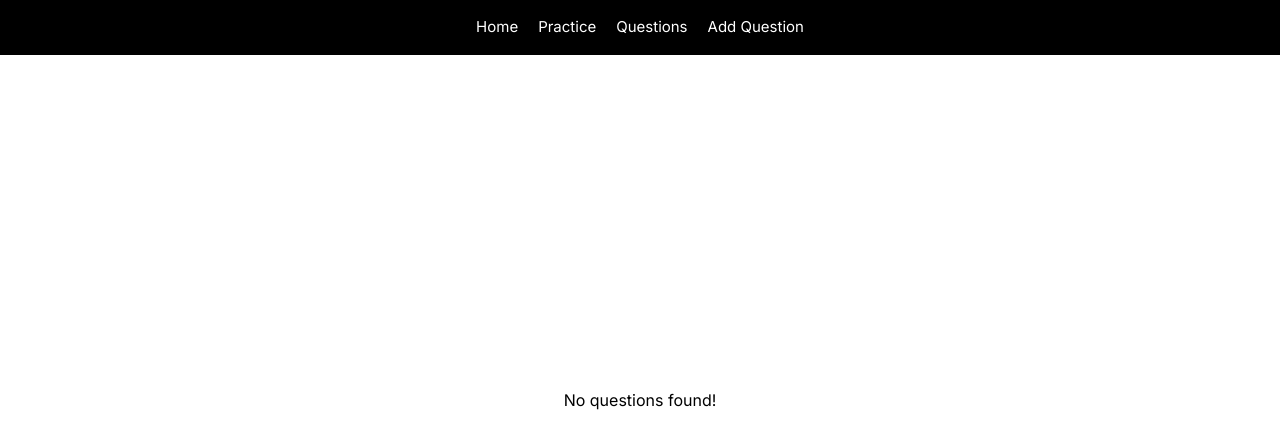
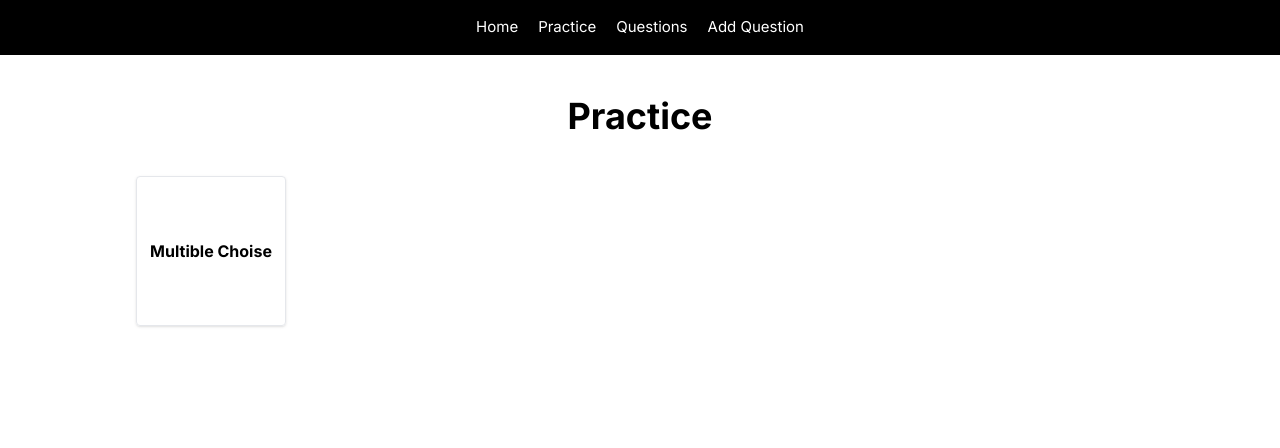
Before and after one commit to DebuggedMoon/comptia-study, a Next.js app: page /practice in a window 1280 px wide. Shown: the top 448 px of the page. Built offline with nearby package versions, Linux system fonts and the light colour scheme; no server answers; the database is empty.

Commit message:
Replace old practice page with page for choosing practice modes

```diff
--- a/src/app/practice/page.tsx
+++ b/src/app/practice/page.tsx
@@ -1,25 +1,34 @@
-import MultibleChoiseAnswerButton from "@/components/MultibleChoiseAnswerButton";
-import getMultibleChoiseQuestion from "@/services/getMultibleChoiseQuestion";
-import shuffleArrayInPlace from "@/utils/shuffleArray";
+import Link from "next/link";
+import { title } from "process";
 
-export default async function Pratice() {
+const PRACTICE_MODES = [
+	{
+		title: "Multible Choise",
+		href: "multiblechoise"
+	}
+];
 
-	const question = await getMultibleChoiseQuestion();
-
-	if (question === null) {
-		return (
-			<main className="flex flex-col items-center justify-center min-h-screen p-24">
-				No questions found!
-			</main>
-		)
-	}
-
-	shuffleArrayInPlace(question.answers);
-
+export default function Practice() {
 	return (
 		<main className="flex flex-col min-h-screen p-24">
-			<h1 className="py-[10%] text-3xl text-center">{question.body}</h1>
-			<MultibleChoiseAnswerButton answers={question.answers} />
+			<h1 className="text-center text-4xl font-bold">Practice</h1>
+			<ul className="flex gap-5 m-10">
+				{
+					PRACTICE_MODES.map(
+						mode => (
+							<li
+								key={mode.href}
+								className="w-[150px] h-[150px] border shadow rounded"
+							>
+								<Link
+								className="flex justify-center items-center h-full w-full font-bold"
+									href={`./practice/${mode.href}`}
+								>{mode.title}</Link>
+							</li>
+						)
+					)
+				}
+			</ul>
 		</main>
 	);
 }
```
